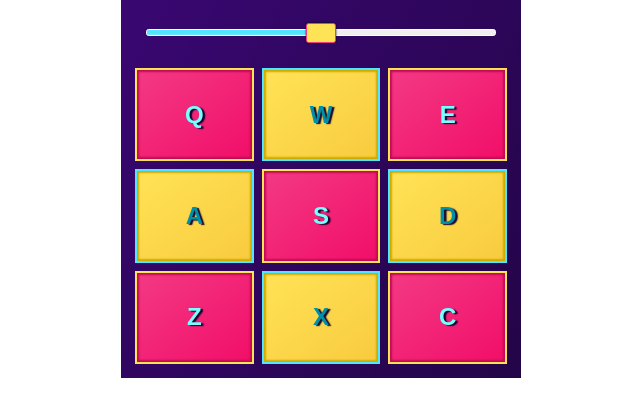
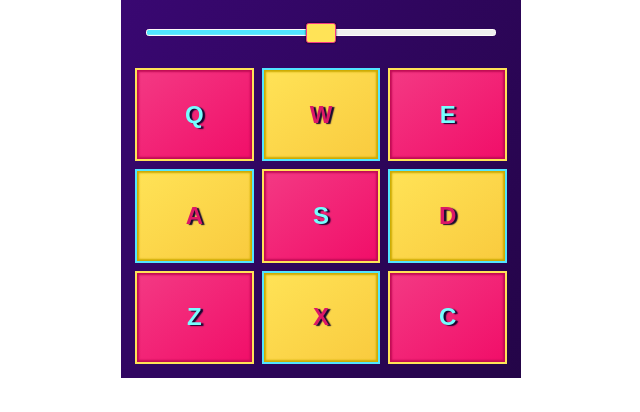
Before and after one commit to Fastion-1024/FCC-Drum-Machine, a React (Create React App) app: page / in a window 1280 px wide. Shown: the part 342-754 px from the top of the page, without its empty margins (319-959 px from the left). Built offline with nearby package versions, Linux system fonts and the light colour scheme.

Commit message:
Adjusted Styled of AudioButtons - Adjusted Contrast Colours. - Added Animation to Disabled State. - Added Hover and Focus effects. - Consolidated CSS to remove repetition.

```diff
--- a/src/components/AudioButton/AudioButton.css
+++ b/src/components/AudioButton/AudioButton.css
@@ -1,27 +1,39 @@
 .drum-pad {
-    text-transform: capitalize;
+    /* Remove default button styling */
     background: none;
     border: none;
+
+    /* Default font styling */
     font-size: var(--fs-m);
     font-weight: 700;
-    color: hsl(var(--clr-blue-hue), var(--clr-blue-sat), var(--clr-blue-lit));
+    text-transform: capitalize;
     text-shadow: 0.1em 0.05em 0.05em
         hsl(var(--clr-darkpurple-hue), var(--clr-darkpurple-sat), var(--clr-darkpurple-lit));
+
+    /* Inset Shadow. Each button can adjust the css variable to their corrosponding colour */
+    box-shadow: inset 0 0 2px 2px var(--shadow-clr);
+    outline: 2px solid var(--outline-clr);
+    transition: transform 0.1s ease-in-out;
+}
+
+.drum-pad:not(.disabled):hover,
+.drum-pad:not(.disabled):focus {
+    transform: scale(0.95);
 }
 
 .drum-pad:nth-child(odd) {
     color: hsl(180, 100%, 73%);
-    background-color: hsl(var(--clr-rose-hue), var(--clr-rose-sat), var(--clr-rose-lit));
     background: linear-gradient(
         to bottom right,
         hsl(var(--clr-rose-hue), var(--clr-rose-sat), var(--clr-rose-lit)),
         hsl(var(--clr-rose-hue), var(--clr-rose-sat), 50%)
     );
-    outline: 2px solid hsl(var(--clr-yellow-hue), var(--clr-yellow-sat), var(--clr-yellow-lit));
-    box-shadow: inset 0 0 2px 2px hsl(var(--clr-rose-hue), var(--clr-rose-sat), 40%);
+    --outline-clr: hsl(var(--clr-yellow-hue), var(--clr-yellow-sat), var(--clr-yellow-lit));
+    --shadow-clr: hsl(var(--clr-rose-hue), var(--clr-rose-sat), 40%);
 }
 
-.drum-pad:nth-child(odd):hover {
+.drum-pad:nth-child(odd):not(.disabled):hover,
+.drum-pad:nth-child(odd):not(.disabled):focus {
     background: linear-gradient(
         to bottom right,
         hsl(var(--clr-rose-hue), var(--clr-rose-sat), var(--clr-rose-lit)) 49%,
@@ -30,21 +42,70 @@
 }
 
 .drum-pad:nth-child(even) {
-    color: hsl(189, 100%, 33%);
+    color: hsl(var(--clr-rose-hue), 80%, 48%);
     background: linear-gradient(
         to bottom right,
         hsl(var(--clr-yellow-hue), var(--clr-yellow-sat), var(--clr-yellow-lit)),
         hsl(var(--clr-darkyellow-hue), var(--clr-darkyellow-sat), var(--clr-darkyellow-lit))
     );
 
-    outline: 2px solid hsl(var(--clr-blue-hue), var(--clr-blue-sat), var(--clr-blue-lit));
-    box-shadow: inset 0 0 2px 2px hsl(var(--clr-yellow-hue), var(--clr-yellow-sat), 40%);
+    --outline-clr: hsl(var(--clr-blue-hue), var(--clr-blue-sat), var(--clr-blue-lit));
+    --shadow-clr: hsl(var(--clr-yellow-hue), var(--clr-yellow-sat), 40%);
 }
 
-.drum-pad:nth-child(even):hover {
+.drum-pad:nth-child(even):not(.disabled):hover,
+.drum-pad:nth-child(even):not(.disabled):focus {
     background: linear-gradient(
         to bottom right,
         hsl(var(--clr-yellow-hue), var(--clr-yellow-sat), 60%) 49%,
         hsl(var(--clr-darkyellow-hue), var(--clr-darkyellow-sat), 55%) 51%
     );
 }
+
+.drum-pad.disabled {
+    animation: turn-off 1.5s ease forwards;
+}
+
+.drum-pad:not(.disabled) {
+    animation: turn-on 1.5s steps(8) forwards;
+}
+
+@keyframes turn-on {
+    0% {
+        filter: brightness(0.8) saturate(0.6) contrast(0.75);
+    }
+    33% {
+        filter: brightness(1.1) saturate(1.1) contrast(1.1);
+    }
+    66% {
+        filter: brightness(0.85) saturate(0.65) contrast(0.8);
+    }
+    75% {
+        filter: brightness(1.05) saturate(1.05) contrast(1.05);
+    }
+    85% {
+        filter: brightness(0.9) saturate(0.75) contrast(0.9);
+    }
+    90% {
+        filter: brightness(1) saturate(1) contrast(1);
+    }
+    95% {
+        filter: brightness(0.95) saturate(0.85) contrast(0.95);
+    }
+    100% {
+        filter: brightness(1) saturate(1) contrast(1);
+    }
+}
+
+@keyframes turn-off {
+    0% {
+        filter: brightness(1) saturate(1) contrast(1);
+    }
+    90% {
+        filter: brightness(0.9) saturate(0.9) contrast(0.85);
+    }
+
+    100% {
+        filter: brightness(0.8) saturate(0.6) contrast(0.75);
+    }
+}
--- a/src/components/AudioButton/AudioButton.js
+++ b/src/components/AudioButton/AudioButton.js
@@ -41,7 +41,12 @@ const AudioButton = ({
     }, [volume, disabled]);
 
     return (
-        <button id={audioName} className='drum-pad' onClick={handleClick} disabled={disabled}>
+        <button
+            id={audioName}
+            className={`${disabled ? 'drum-pad disabled' : 'drum-pad'} `}
+            onClick={handleClick}
+            disabled={disabled}
+        >
             <audio id={value} className='clip' preload='auto' src={audioSource} ref={audioRef} />
             {value}
         </button>
```
